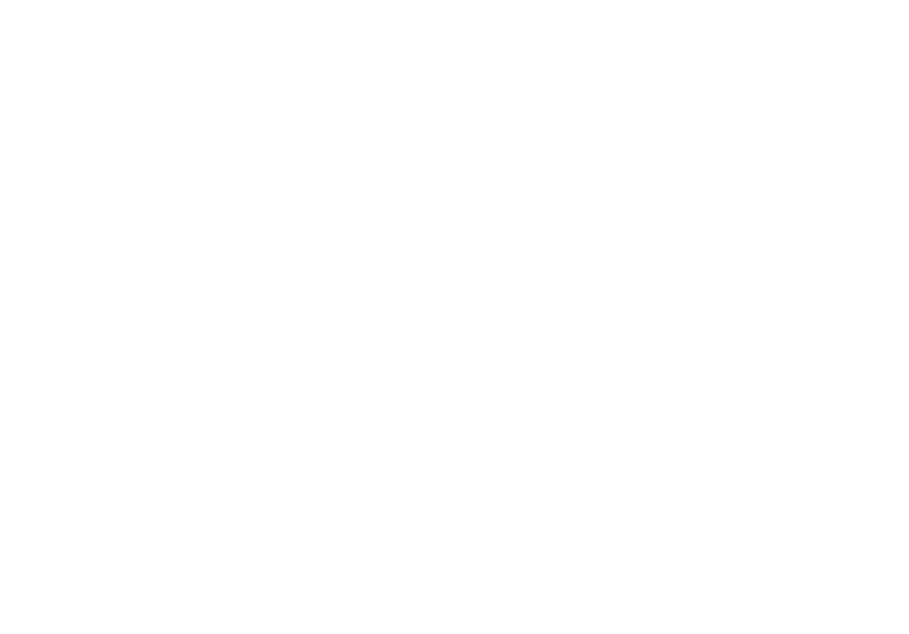
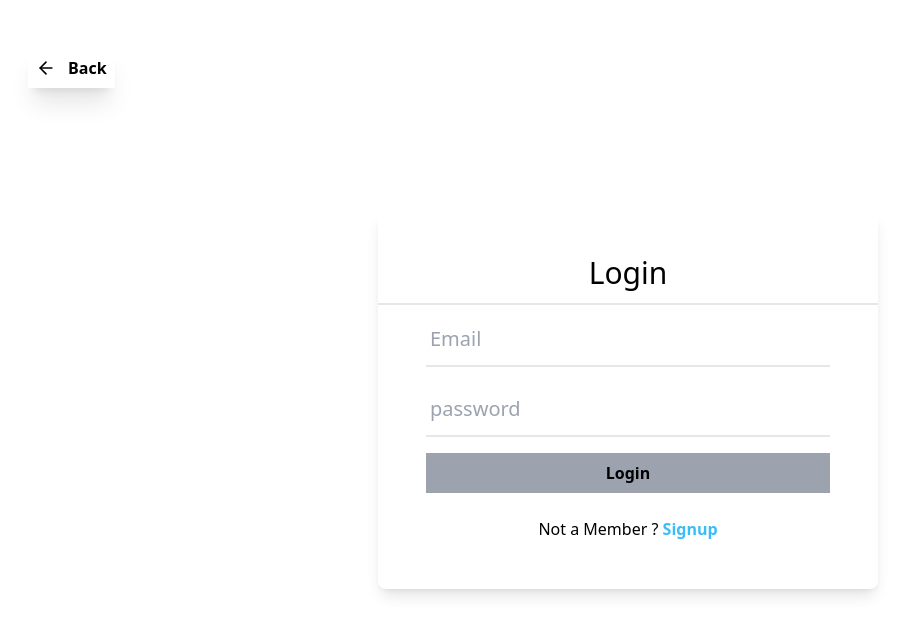
Before and after one commit to neerajkumar002/shopway, a React (Vite) app: page /login in a window 1280 px wide. Before the commit this address had no page. Shown: the top 634 px of the page, without its empty margins (12-921 px from the left). Built offline with nearby package versions, Linux system fonts and the light colour scheme.

Commit message:
Added login page

```diff
--- a/src/App.jsx
+++ b/src/App.jsx
@@ -1,11 +1,13 @@
 import { BrowserRouter, Route, Routes } from "react-router-dom";
 import HomeLayout from "./components/Layout";
+import Login from "./pages/auth/Login";
 
 function App() {
   return (
     <BrowserRouter>
       <Routes>
         <Route path="/" element={<HomeLayout />} />
+        <Route path="/login" element={<Login />} />
       </Routes>
     </BrowserRouter>
   );
--- a/src/components/Navbar.jsx
+++ b/src/components/Navbar.jsx
@@ -24,7 +24,7 @@
         </ul>
       </div>
       <div className="hidden sm:flex gap-4 text-xl font-semibold ">
-        <NavLink>Log In</NavLink>
+        <NavLink to="login">Log In</NavLink>
         <NavLink>Sign Up</NavLink>
         <NavLink className="flex gap-2">
           <ShoppingBag />
--- /dev/null
+++ b/src/pages/auth/Login.jsx
@@ -0,0 +1,47 @@
+import { ArrowLeft } from "lucide-react";
+import { Link } from "react-router-dom";
+
+const Login = () => {
+  return (
+    <div className="w-full min-h-screen flex  justify-center items-center relative">
+      <Link
+        to="/"
+        className="absolute top-12 left-10 shadow-xl flex items-center  gap-3 font-semibold px-2 py-2"
+      >
+        <ArrowLeft size={20} /> Back
+      </Link>
+      <div className="bg-white shadow-lg w-[400px]  sm:w-[500px]  py-8 rounded-lg ">
+        <h3 className="text-3xl text-center border-b-2 py-3">Login</h3>
+        <form className="flex flex-col gap-4 w-full px-12 py-2 ">
+          <div>
+            <input
+              type="email"
+              placeholder="Email"
+              className="w-full border-b-2 outline-none px-1 py-3 text-xl"
+            />
+          </div>
+          <div>
+            <input
+              type="password"
+              placeholder="password"
+              className="w-full border-b-2 outline-none px-1 py-3 text-xl"
+            />
+          </div>
+          <div>
+            <button className="w-full bg-gray-400 font-bold py-2">Login</button>
+          </div>
+        </form>
+        <div className="py-4">
+          <p className="text-center">
+            Not a Member ?{" "}
+            <Link to="/to" className="text-sky-400 font-semibold">
+              Signup
+            </Link>
+          </p>
+        </div>
+      </div>
+    </div>
+  );
+};
+
+export default Login;
```
